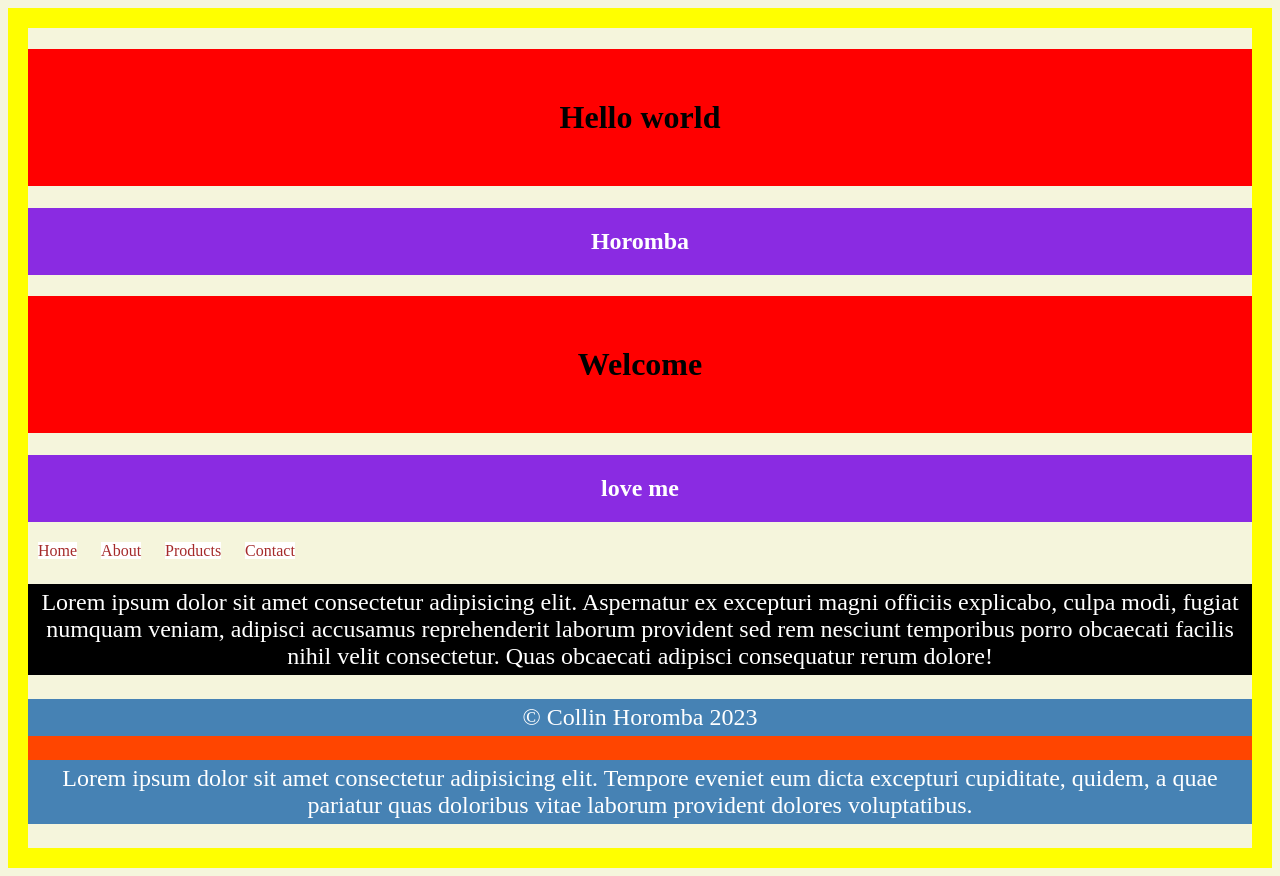
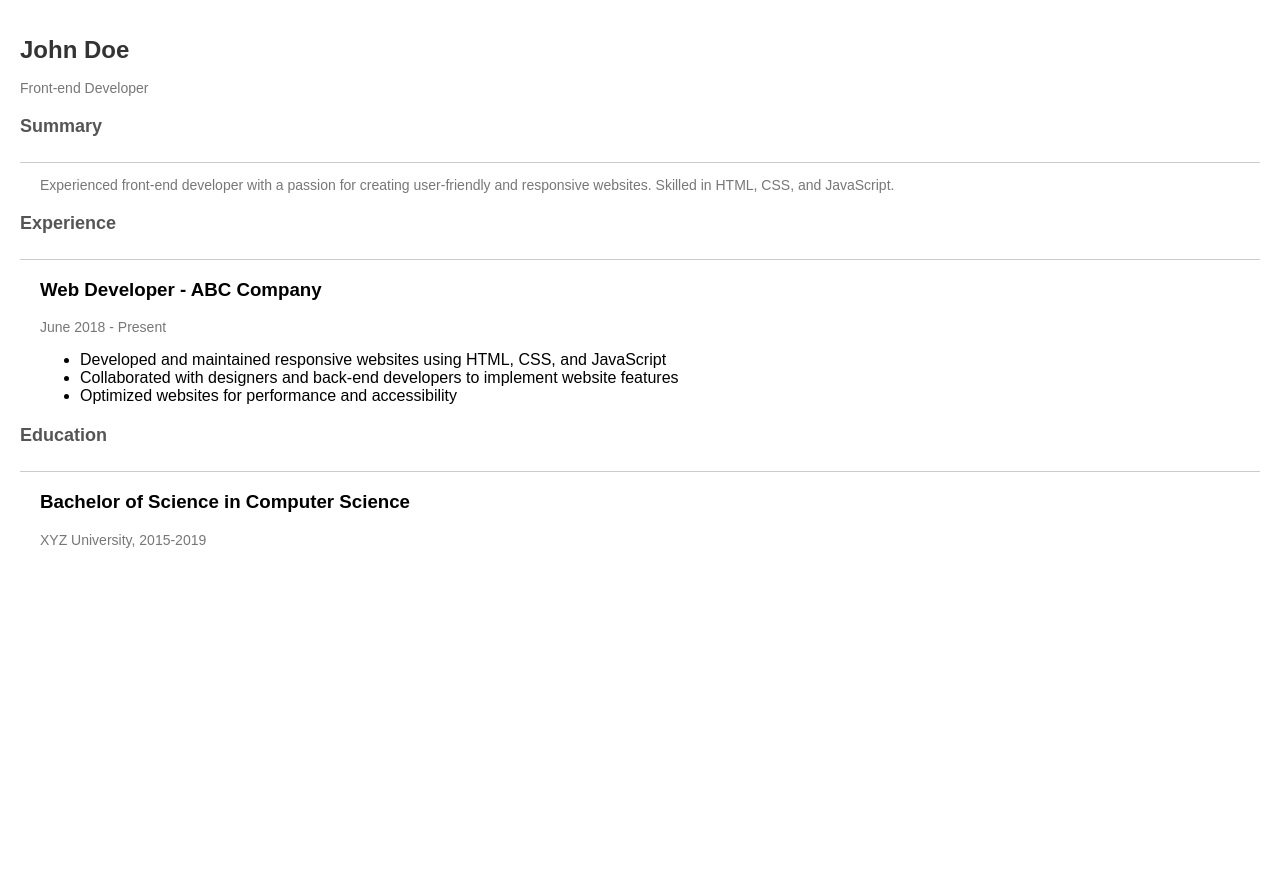
Before and after one commit to horombacollin/web, a plain HTML site: page index.html in a window 1280 px wide. After the commit the page ends 800 px from the top, so only its background shows below. Drawn offline with Linux system fonts and the light colour scheme.

Commit message:
Commit resume

```diff
--- a/css/index.css
+++ b/css/index.css
@@ -1,43 +1,34 @@
+body {
+    font-family: Arial, sans-serif;
+    margin: 0;
+    padding: 20px;
+  }
+
   h1 {
-    background-color: red;
-    text-align: center;
-    padding: 50px;
+    color: #333;
+    font-size: 24px;
   }
 
   h2 {
-    background-color: blueviolet;
-    color: white;
-    text-align: center;
-    padding: 20px;
-}
-
-body {
-    background-color: beige;
-    border: 20px solid yellow;
+    color: #555;
+    font-size: 18px;
   }
 
   p {
-    text-align: center;
-    font-size: x-large;
-    padding: 5px;
-    background-color: black;
-    color: white;
+    color: #777;
+    font-size: 14px;
   }
 
-footer {
-    background-color: orangered;
+  .section {
+    margin-bottom: 20px;
   }
 
-footer p {
-    background-color: steelblue;
+  .section-heading {
+    border-bottom: 1px solid #ccc;
+    padding-bottom: 10px;
+    margin-bottom: 10px;
   }
 
-a {
-    color: brown;
-    text-decoration: none;
-    margin: 10px;
-    background-color: white;
-    text-align: center;
-    margin-left: 10px;
-
+  .section-content {
+    margin-left: 20px;
   }
--- a/index.html
+++ b/index.html
@@ -1,26 +1,48 @@
 <!DOCTYPE html>
-<html lang="en">
+<html>
 <head>
-    <meta charset="UTF-8">
-    <meta name="viewport" content="width=device-width, initial-scale=1.0">
-    <title>Collin Horomba</title>
-    <link rel="stylesheet" href="css/index.css">
+  <link rel="stylesheet" href="css/index.css">
+  <title>Resume</title>
+
 </head>
 <body>
-    <h1>Hello world</h1>
-    <h2>Horomba</h2>
-    <h1>Welcome</h1>
-    <h2>love me</h2>
-    <a href="#">Home</a>
-    <a href="#">About</a>
-    <a href="#">Products</a>
-    <a href="#">Contact</a>
-    <p>Lorem ipsum dolor sit amet consectetur adipisicing elit. Aspernatur ex excepturi magni officiis explicabo, culpa modi, fugiat numquam veniam, adipisci accusamus reprehenderit laborum provident sed rem nesciunt temporibus porro obcaecati facilis nihil velit consectetur. Quas obcaecati adipisci consequatur rerum dolore!</p>
-    <footer>
-        <p>&copy; Collin Horomba 2023</p>
-        <aside>
-            <p>Lorem ipsum dolor sit amet consectetur adipisicing elit. Tempore eveniet eum dicta excepturi cupiditate, quidem, a quae pariatur quas doloribus vitae laborum provident dolores voluptatibus.</p>
-        </aside>
-    </footer>
+  <div class="section">
+    <h1>John Doe</h1>
+    <p>Front-end Developer</p>
+  </div>
+
+  <div class="section">
+    <div class="section-heading">
+      <h2>Summary</h2>
+    </div>
+    <div class="section-content">
+      <p>Experienced front-end developer with a passion for creating user-friendly and responsive websites. Skilled in HTML, CSS, and JavaScript.</p>
+    </div>
+  </div>
+
+  <div class="section">
+    <div class="section-heading">
+      <h2>Experience</h2>
+    </div>
+    <div class="section-content">
+      <h3>Web Developer - ABC Company</h3>
+      <p>June 2018 - Present</p>
+      <ul>
+        <li>Developed and maintained responsive websites using HTML, CSS, and JavaScript</li>
+        <li>Collaborated with designers and back-end developers to implement website features</li>
+        <li>Optimized websites for performance and accessibility</li>
+      </ul>
+    </div>
+  </div>
+
+  <div class="section">
+    <div class="section-heading">
+      <h2>Education</h2>
+    </div>
+    <div class="section-content">
+      <h3>Bachelor of Science in Computer Science</h3>
+      <p>XYZ University, 2015-2019</p>
+    </div>
+  </div>
 </body>
 </html>
```
Lines whose indentation alone changed are shown as unchanged.
